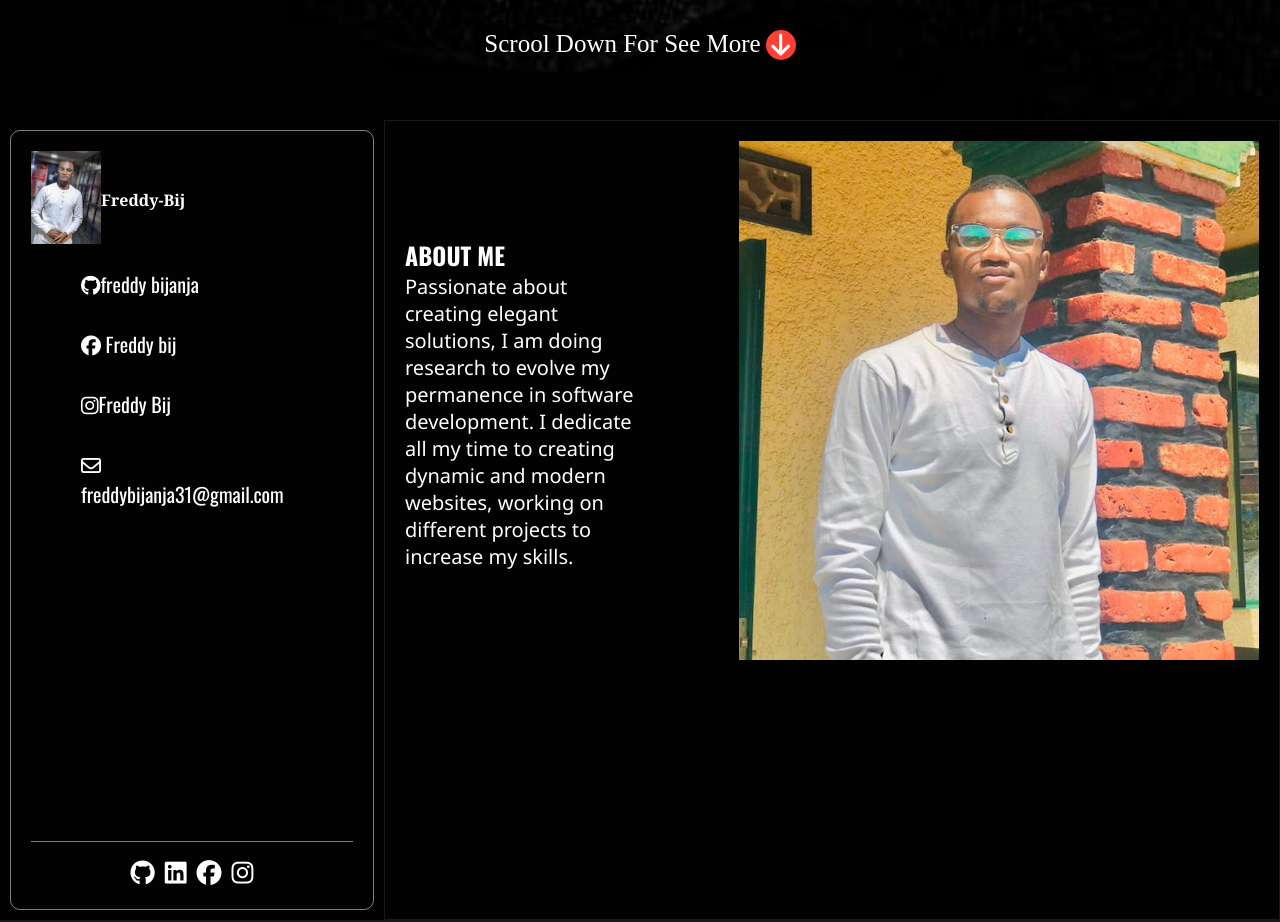
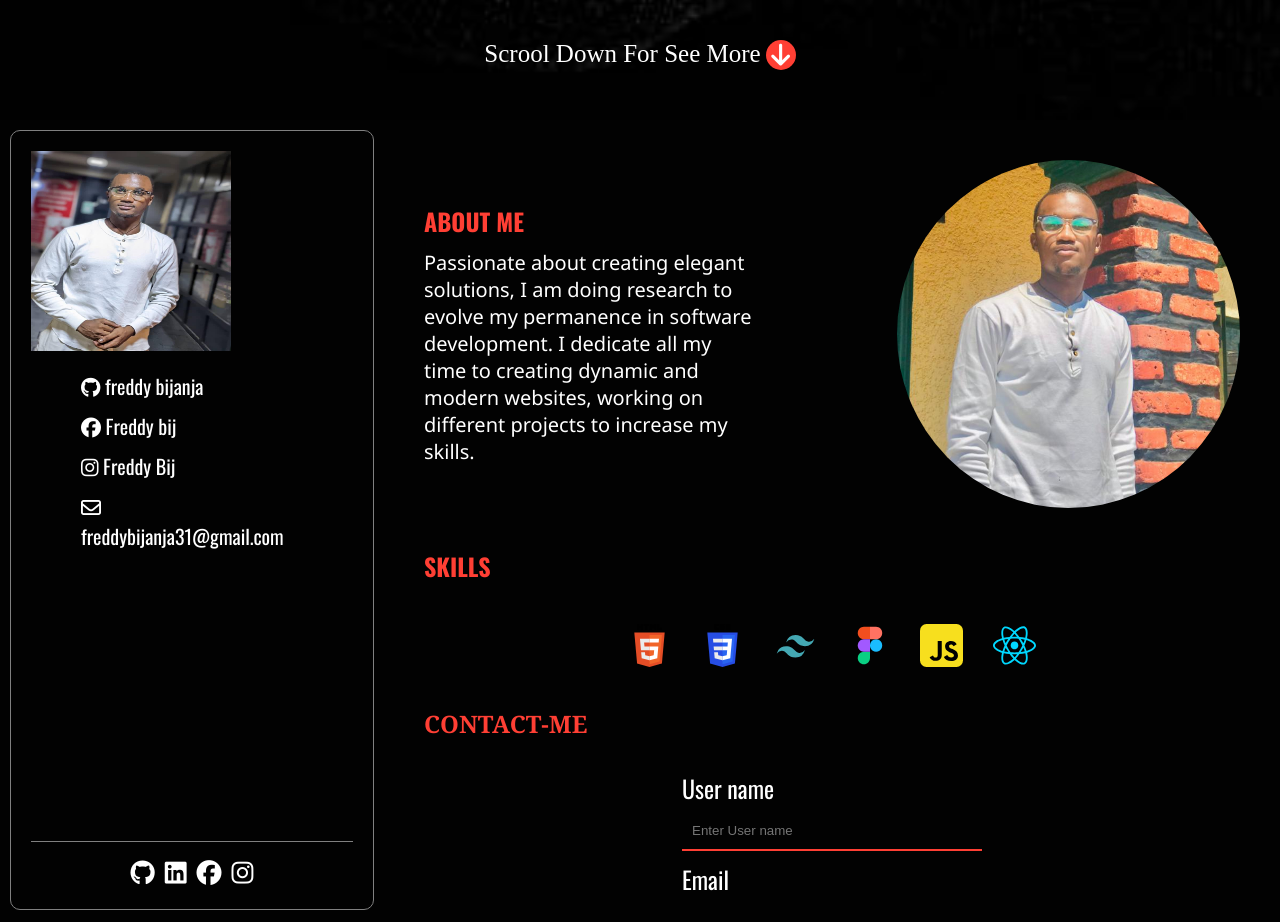
Before and after one commit to Freddy-bij/freddy-new, a plain HTML site: page index.html in a window 1280 px wide. Shown: the part 680-1602 px from the top of the page. Drawn offline with nearby package versions, Linux system fonts and the light colour scheme; a web font is replaced by a local one.

Commit message:
project setup

```diff
--- a/css/style.css
+++ b/css/style.css
@@ -70,8 +70,10 @@ ul a:hover{
     top: 30%;
     width: 100%;
 
-}.my-images{
-    border: 1px solid rgb(24, 24, 24);
+}
+.my-images{
+    overflow:auto;
+    margin: 20px;
 }
 .description{
     display: flex;
@@ -170,6 +172,7 @@ p{
     grid-template-columns: 30% 1fr  ;
 
 
+
 }
 
 
@@ -179,10 +182,24 @@ p{
     align-items: center;
 
 }
-.name img{
-    width: 70px;
+
+.profile{
+
+    width: 200px;
+    height: 200px;
+
+}
+ img{
+    width: 100%;
+    height: 100%;
 
 
+}
+
+.icons{
+    display: flex;
+    flex-direction: column;
+    gap: 10px;
 }
 
 
@@ -195,7 +212,7 @@ h4{
 .ab-all{
   display: grid;
   grid-template-columns: auto auto;
-  margin: 20px;
+  padding: 20px;
 }
 .ab-me{
     width: 70%;
@@ -207,9 +224,102 @@ h4{
 
 h2{
     text-transform: uppercase;
+    color: #ff3f34;
+    font-size: 24px;
+    padding-bottom: 10px;
+
+}
+.img-3{
+    border-radius: 50%;
 }
 
 .passion{
     display: flex;
     justify-content: center;
 }
+
+.know{
+    display: grid;
+    grid-template-columns: repeat(6 ,1fr);
+    width: 50%;
+    gap: 30px;
+}
+.par-ski{
+
+    padding: 20px;
+
+}
+
+.p-know{
+    display: flex;
+    justify-content: center;
+    margin-top: 30px;
+
+}
+.ski {
+    text-transform: uppercase;
+    color: #ff3f34;
+    font-size: 24px;
+    padding-bottom: 10px;
+
+}
+.cont{
+    font-size: 24px;
+
+    padding: 20px;
+}
+.ab-cont{
+    text-transform: uppercase;
+    color: #ff3f34;
+    font-size: 24px;
+    padding-bottom: 10px;
+}
+
+.form-cont{
+    display: flex;
+    justify-content: center;
+    margin-top: 20px;
+}
+
+
+
+
+input{
+    width: 300px;
+    outline: none;
+    background: none;
+    height: 30px;
+    border: none;
+    padding-left: 10px;
+    border-bottom: 2px solid #ff3f34;
+    color: white;
+    margin-bottom: 10px;
+    padding-bottom: 10px;
+}
+
+textarea {
+    width: 300px;
+    outline: none;
+    background: none;
+    color: white;
+    padding: 5px 10px;
+    border-radius: 15px;
+    border: 2px solid #ff3f34;
+    height: 100px;
+    margin-top: 10px;
+}
+
+button{
+    background-color: #ff3f34;
+    color: white;
+    padding: 10px;
+    border: none;
+    border-radius: 15px;
+    font-size: 20px;
+    margin-top: 10px;
+    text-transform: uppercase;
+}
+button:hover{
+    background-color: white;
+    color: #ff3f34;
+}
--- a/index.html
+++ b/index.html
@@ -18,9 +18,9 @@
       <nav>
         <h1> Freddy-<span>B</span></h1>
         <ul>
-            <a href="http://127.0.0.1:5502/index.html"><li> About Me</li></a>
-            <a href=""><li> Contact Me</li></a>
-            <a href=""><li> Adress</li></a>
+            <a href="http://127.0.0.1:5502/index.html" target="_blank"><li> About Me</li></a>
+            <a href=""><li> skills</li></a>
+            <a href=""><li> Contact me</li></a>
         </ul>
      </nav>
     </div>
@@ -54,19 +54,19 @@
     <div class="profile">
       <img src="./image/freddy prof.png" alt="freddy-frofile">
     </div>
-      <h4> freddy-bij</h4>
+
        </div>
 
        <div class="icons">
-       <div><i class="fa-brands fa-github"></i>freddy bijanja</i></div><br>
-       <div><i class="fa-brands fa-facebook"></i> Freddy bij</div>  <br>
-       <div><i class="fa-brands fa-instagram"></i>Freddy Bij</div>  <br>
-       <div> <i class="fa-regular fa-envelope"> </i> freddybijanja31@gmail.com</div>
+       <div><i class="fa-brands fa-github"></i> freddy bijanja</div>
+       <div><i class="fa-brands fa-facebook"></i> Freddy bij</div>
+       <div><i class="fa-brands fa-instagram"></i> Freddy Bij</div>
+       <div class="ios"> <i class="fa-regular fa-envelope"> </i> freddybijanja31@gmail.com</div>
        </div>
     </div>
 
     <div class="link">
-     <div><a href="#"><i class="fa-brands fa-github"></a></i></div>
+     <div><a href="https://github.com/Freddy-bij?tab=repositories" target="_blank"><i class="fa-brands fa-github"></a></i></div>
      <div><a href="#"><i class="fa-brands fa-linkedin"></a></i></div>
      <div><a href="#"><i class="fa-brands fa-facebook"></i></a></div>
      <div><a href="#"><i class="fa-brands fa-instagram"></a></i></div>
@@ -84,17 +84,51 @@
       </div>
       </div>
       <div class="ab-im">
-        <img src="./image/imag3.png" alt="">
+        <img src="./image/imag3.png" alt="" class="img-3">
       </div>
     </div>
+
+    <div class="par-ski">
+      <h3 class="ski">Skills</h3>
+     <div class="p-know">
+      <div class="know">
+        <img src="./image/html-5-svgrepo-com (1).svg" alt="html">
+        <img src="./image/css-3-svgrepo-com (1).svg" alt="css">
+        <img src="./image/tailwind-svgrepo-com.svg" alt="">
+        <img src="./image/figma-svgrepo-com.svg" alt="">
+        <img src="./image/javascript-svgrepo-com.svg" alt="">
+        <img src="./image/react-svgrepo-com.svg" alt="">
+      </div>
+     </div>
+
+    </div>
+
+    <div class="cont">
+       <h4 class="ab-cont">Contact-me</h4>
+
+       <div class="form-cont">
+      <div>
+        <form>
+          <label>User name</label><br>
+          <input type="text" placeholder="Enter User name"><br>
+          <label>Email</label><br>
+          <input type="text" placeholder="Enter Email"><br>
+          <label >Message</label><br>
+          <textarea placeholder="Enter Message"></textarea><br>
+          <button>Send Message</button>
+        </form>
+      </div>
+
+
+       </div>
+    </div>
+
         </div>
 
 </div>
-<div class="my-images">
 
-</div>
 
-   </div>
+
  </section>
 </body>
 </html>
```
Also changed, not shown: image/css-3-svgrepo-com (1).svg (added), image/figma-svgrepo-com.svg (added), image/git-svgrepo-com.svg (added), image/html-5-svgrepo-com (1).svg (added), image/javascript-svgrepo-com.svg (added), image/react-svgrepo-com.svg (added), image/tailwind-svgrepo-com.svg (added).
